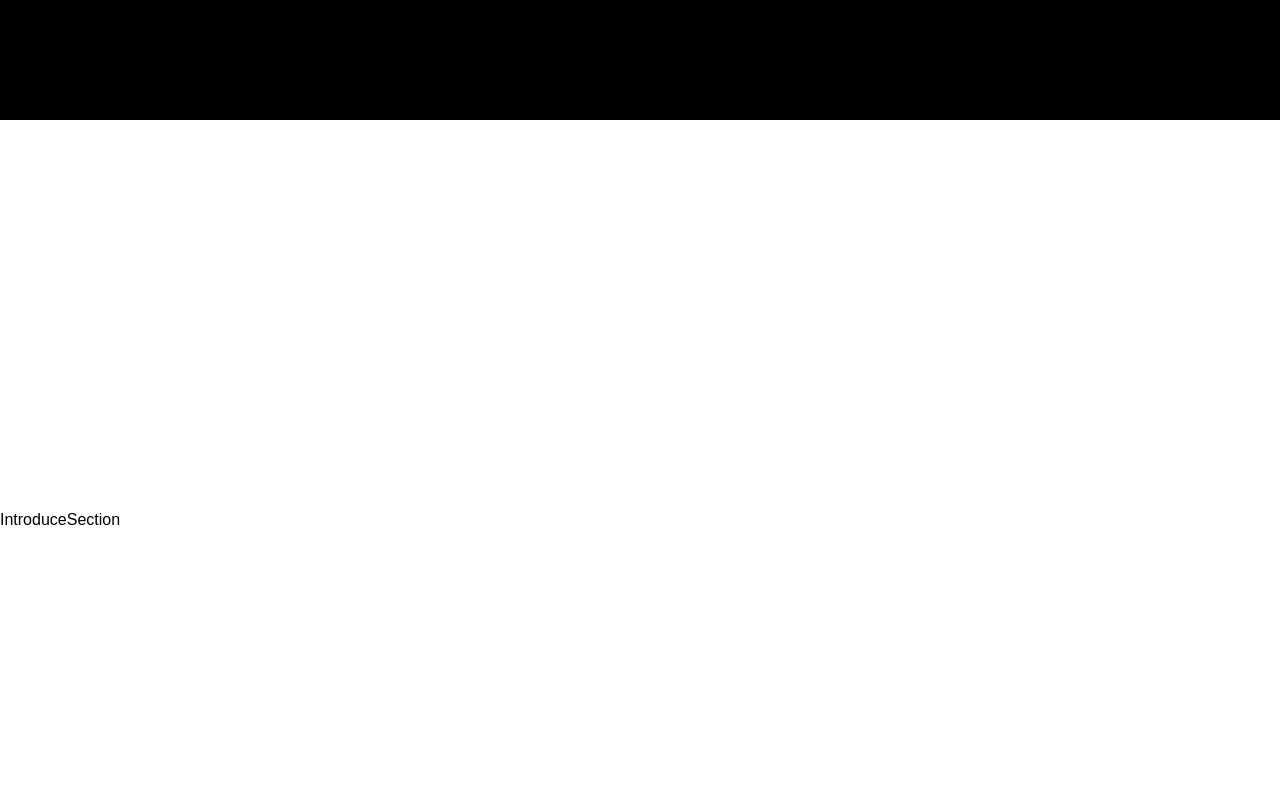
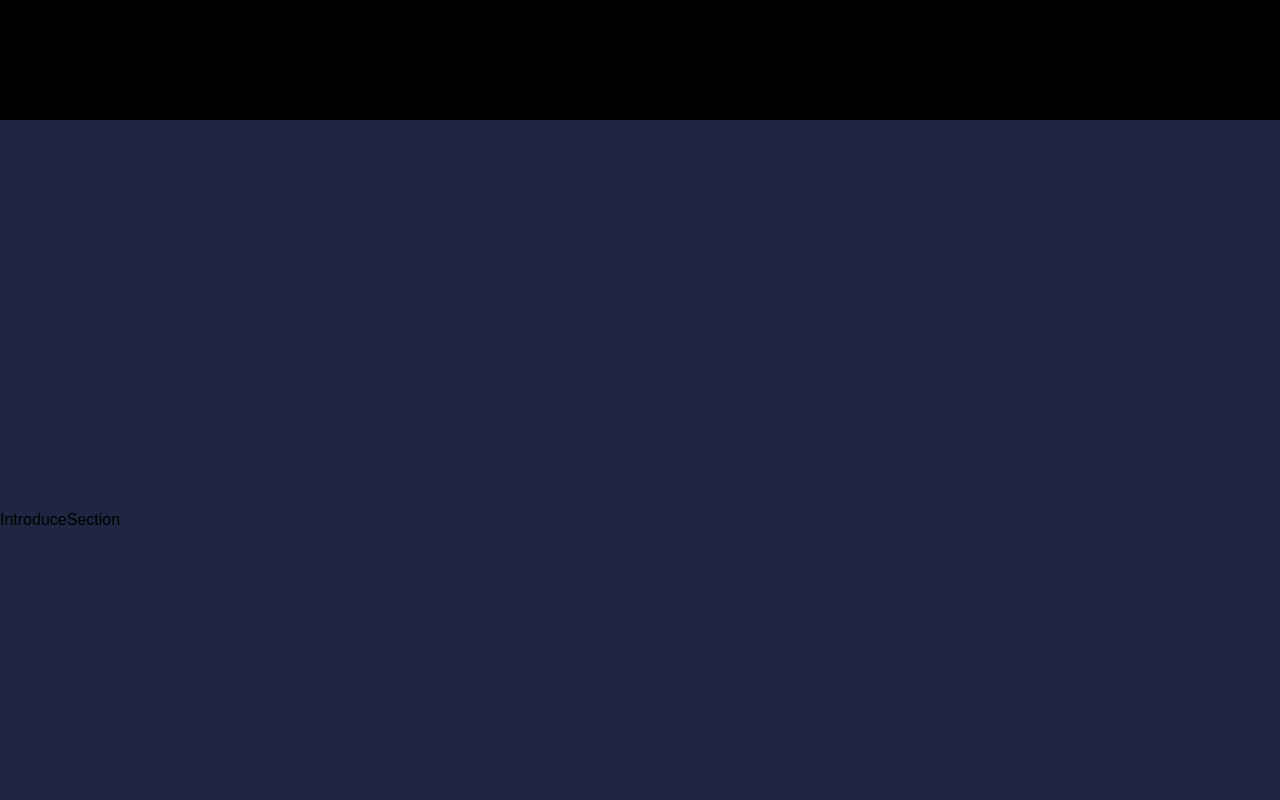
Before and after one commit to SkibidiTeam/BigStudioWeb, a Vue app: page / in a window 1280 px wide. Shown: the part 680-1480 px from the top of the page. Built offline with nearby package versions, Linux system fonts and the light colour scheme; the HTML template or start-up script is replaced by a standard one.

Commit message:
add: minor change

```diff
--- a/src/components/IntroduceSection.vue
+++ b/src/components/IntroduceSection.vue
@@ -12,6 +12,7 @@
     min-height: 100vh;
     display: flex;
     align-items: center;
+    background-color: #1f2641;
   }
 }
 </style>
```
